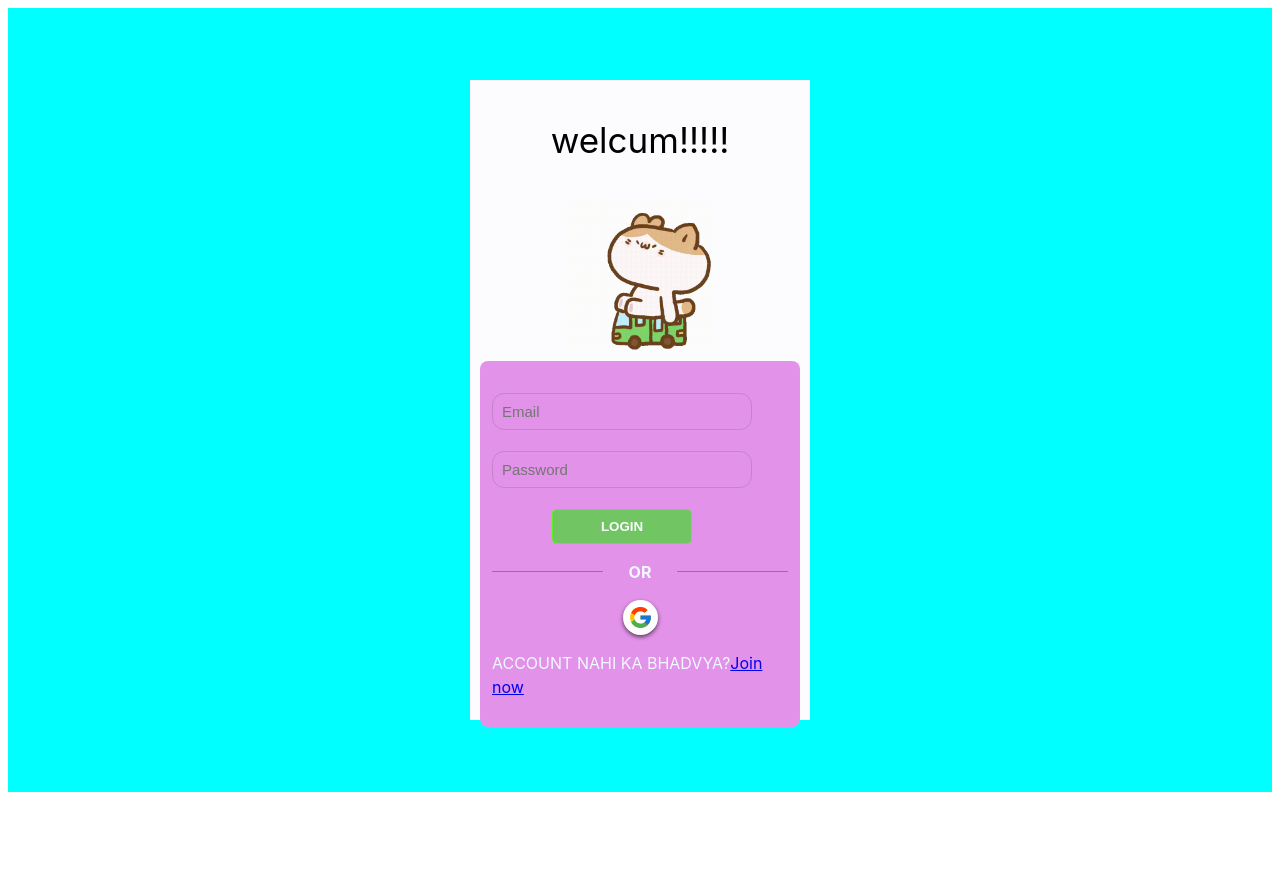
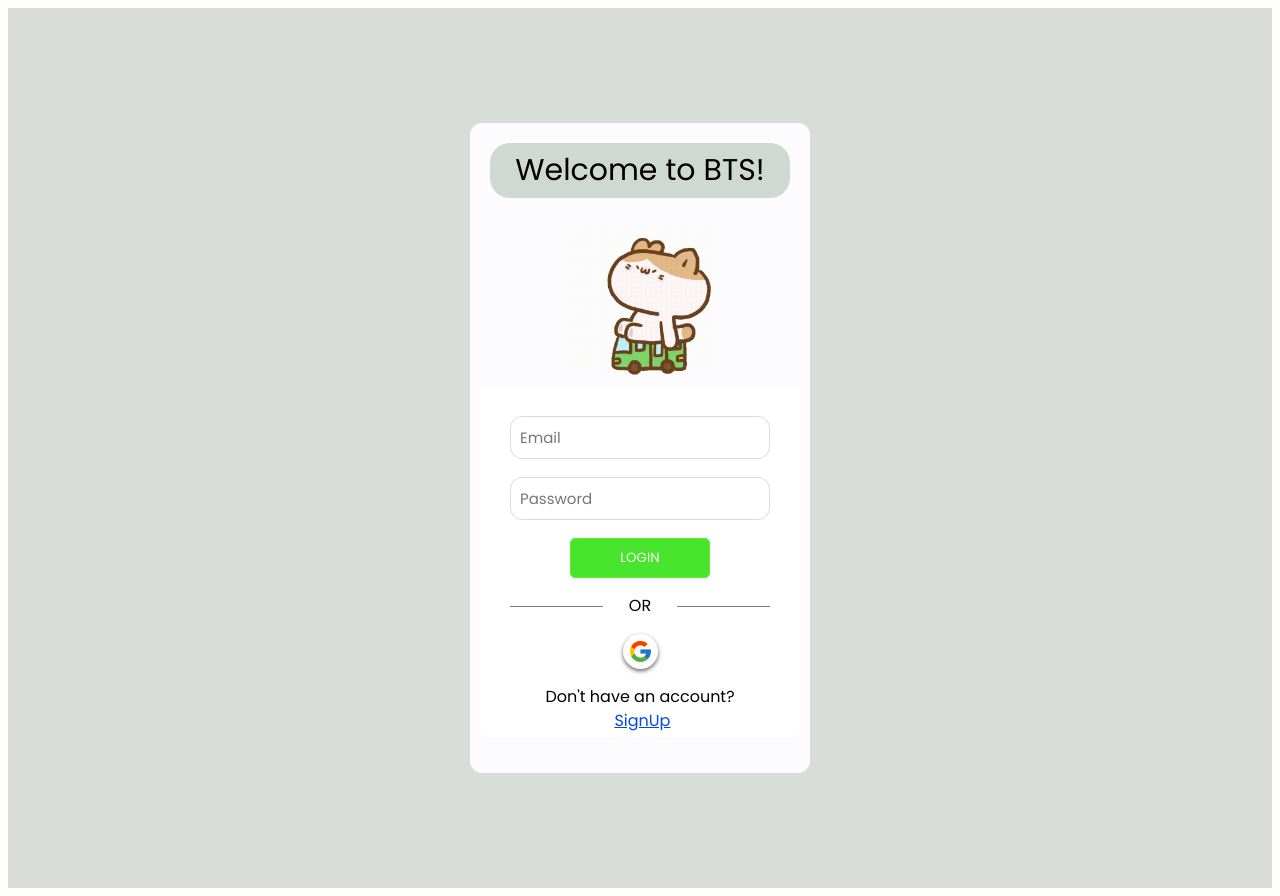
Before and after one commit to Gen1us1100/bus_ticket_system, a React (Vite) app in the folder frontend/BTS/: page / in a window 1280 px wide. Before the commit the page ends 800 px from the top, so only its background shows below. Built offline with nearby package versions, Linux system fonts and the light colour scheme; some icons are missing.

Commit message:
login page 1.0

```diff
--- a/frontend/BTS/src/Home/index.jsx
+++ b/frontend/BTS/src/Home/index.jsx
@@ -7,7 +7,7 @@ export default function Home() {
   return (
     <div className='container'>
     <div className='box'>
-        <div className='welcome'>welcum!!!!!</div>
+        <div className='welcome'>Welcome to BTS!</div>
         <div className='gif'><img src={vid} alt="loading..." /></div>
 
         <div className='login'>
@@ -27,7 +27,7 @@ export default function Home() {
             <div style={{flex: 1, height: '1px', backgroundColor: 'GREY'}} />
 
             <div style={{padding: '0 2px'}}>
-            <p style={{width: '70px', textAlign: 'center',fontWeight: 'bold'}}>OR</p>
+            <p style={{width: '70px', textAlign: 'center',fontWeight: 'bold',color:'black'}}>OR</p>
             </div>
             <div style={{flex: 1, height: '1px', backgroundColor: 'GREY'}} /></div>
 
@@ -38,7 +38,7 @@ export default function Home() {
             </div>
 
             <div className='sign-up'>
-                <p>ACCOUNT NAHI KA BHADVYA?<a href='#'>Join now</a></p>
+                <p>Don't have an account?<br></br><a class="link" href='#'>SignUp</a></p>
 
             </div>
 
--- a/frontend/BTS/src/Home/index.scss
+++ b/frontend/BTS/src/Home/index.scss
@@ -1,8 +1,12 @@
+@import url('https://fonts.googleapis.com/css2?family=Poppins:wght@400&display=swap');
+*{
+  font-family: 'Poppins', sans-serif;
+}
 .container{
     color: aliceblue;
-    background-color: aqua;
+    background-color: rgb(216, 220, 215);
     width: 100%;
-    min-height: 98vh;
+    min-height: 110vh;
     margin: auto;
     display:flex;
     align-items: center;
@@ -12,19 +16,22 @@
 
 .box{
     width: 340px;
-    height: 640px;
+    height: 650px;
     background-color: #fcfcff;
-
+    border-radius: 12px;
 
     .welcome{
         color: black;
         text-align: center;
-        font-size: 35px;
-        margin-top: 10%;
+        font-size: 30px;
+        margin: 6%;
+        background-color: #d0d9d1;
+        border-radius: 20px;
+        padding: 5px;
     }
 
     .gif {
-        margin-top: 10%;
+        margin-top: 8%;
         display:flex;
         align-items: center;
         justify-content: center;
@@ -40,7 +47,7 @@
         display:flex;
         align-items: center;
         justify-content: center;
-        background-color: rgb(226, 146, 233);
+        background-color: rgb(255, 255, 255);
         padding: 12px;
         border-radius: 8px;
 
@@ -69,11 +76,12 @@
           position: absolute;
           right: 2%;
 
+
         }
         .btn{
           padding: 9px;
           width: 140px;
-          background-color: #71c563;
+          background-color: #49e42d;
           border: 1.5px solid rgb(91, 241, 32);
           color: #fcfcff;
           font-weight: bolder;
@@ -99,4 +107,19 @@
             cursor: pointer;
           }
       }
+      .sign-up
+      {display: flex;
+       align-items: center;
+       justify-content: center;
+      background-color:rgb(255, 255, 255);
+      color:  black;
+      .link{
+        position:absolute;
+        left: 48%;
+        right:52%;
+        color: rgb(0, 72, 241);
+
+
+      }
+      }
 }
```
Also changed, not shown: 1 other file (tests, documents, lock files or other folders).
